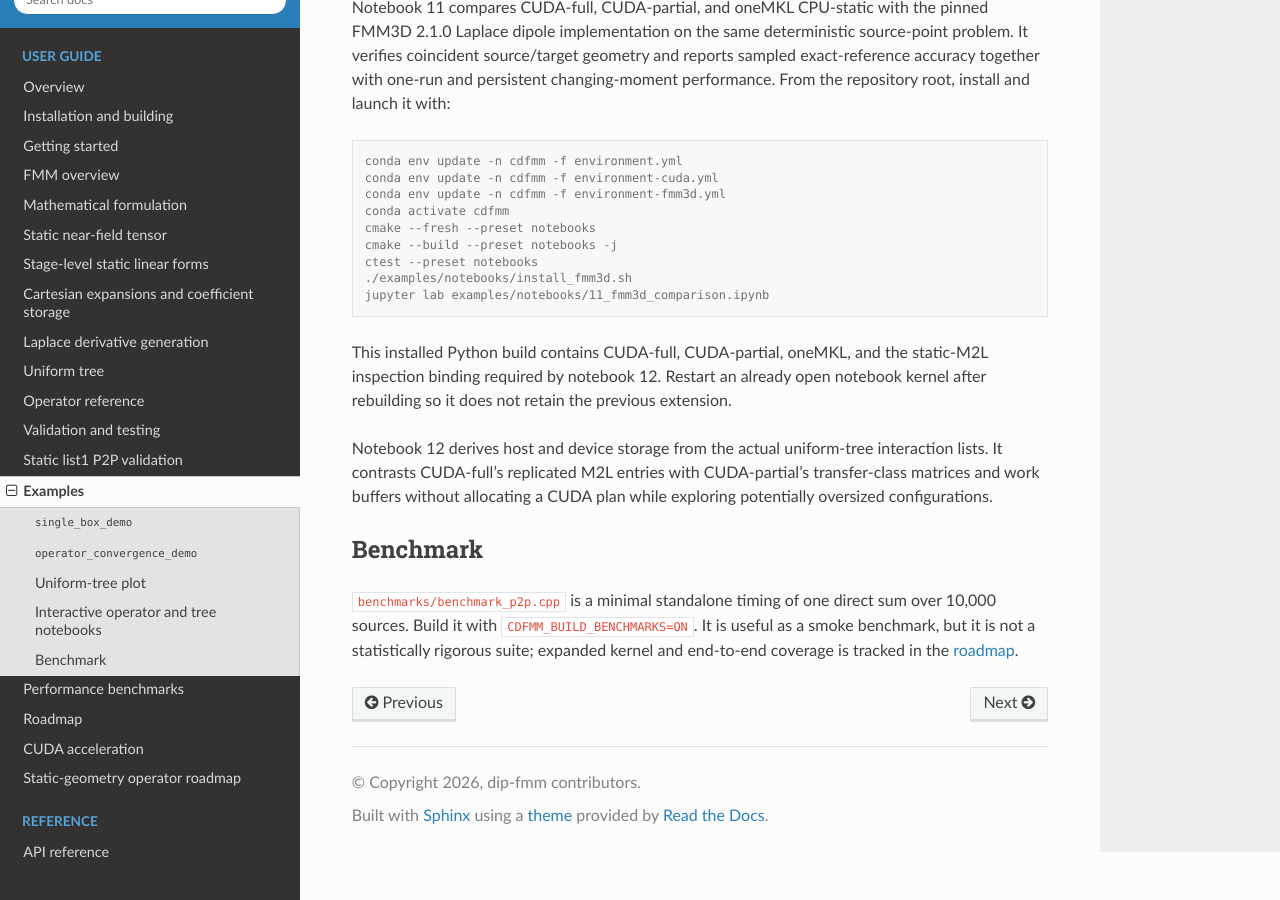
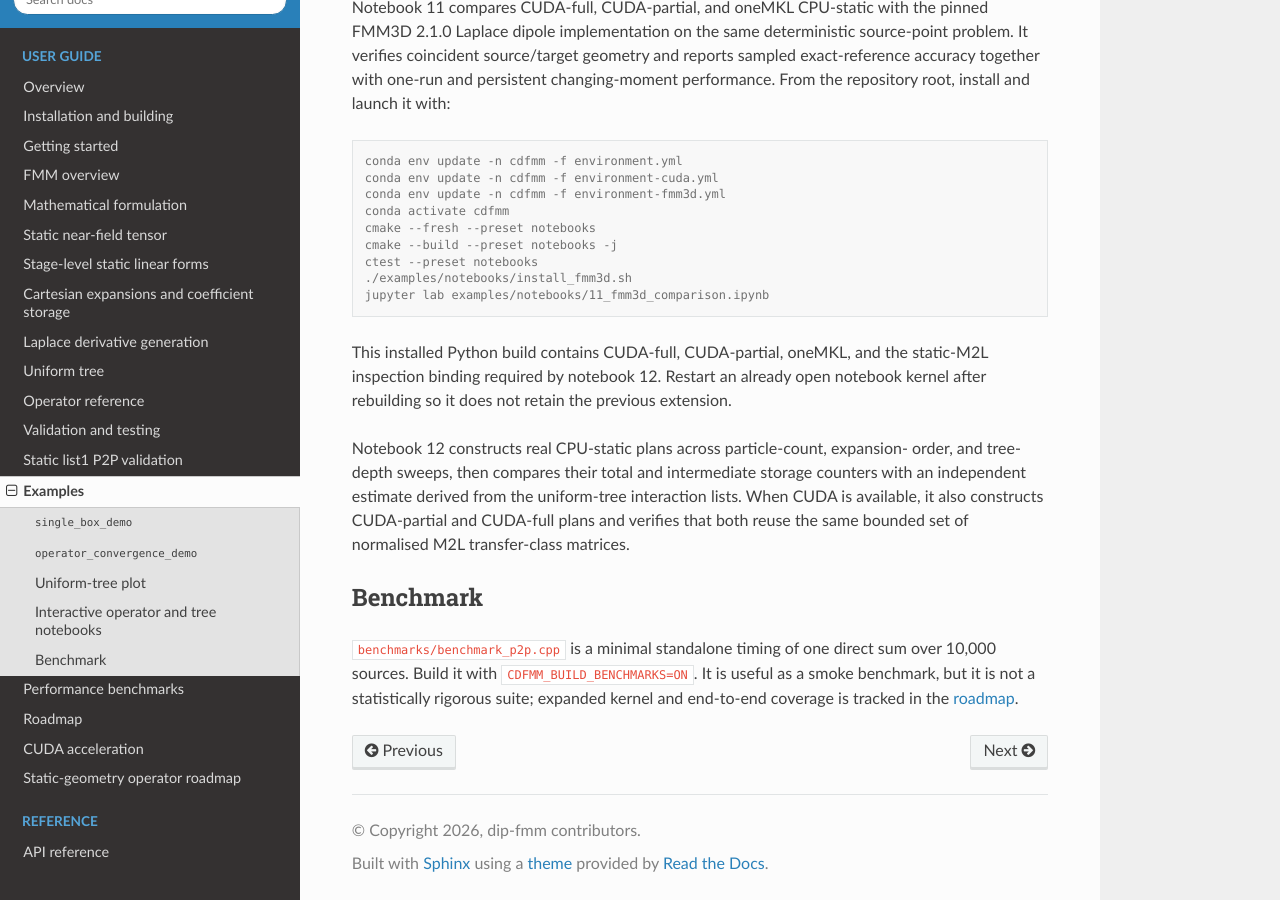
Before and after one commit to Ximtecs/dip-fmm, a Sphinx documentation site: the page built from docs/examples.md, in a window 1280 px wide and 900 px high, scrolled down 1372 px. Built offline with Sphinx 7.4.7 and the Read the Docs theme 3.1.0, drawn with Linux system fonts in a browser that asks for light colours; the version number is read from the project's files by our own code.

Commit message:
Document measured FMM memory notebook

```diff
--- a/docs/examples.md
+++ b/docs/examples.md
@@ -82,10 +82,12 @@ This installed Python build contains CUDA-full, CUDA-partial, oneMKL, and the
 static-M2L inspection binding required by notebook 12. Restart an already open
 notebook kernel after rebuilding so it does not retain the previous extension.
 
-Notebook 12 derives host and device storage from the actual uniform-tree
-interaction lists. It contrasts CUDA-full's replicated M2L entries with
-CUDA-partial's transfer-class matrices and work buffers without allocating a
-CUDA plan while exploring potentially oversized configurations.
+Notebook 12 constructs real CPU-static plans across particle-count, expansion-
+order, and tree-depth sweeps, then compares their total and intermediate
+storage counters with an independent estimate derived from the uniform-tree
+interaction lists.  When CUDA is available, it also constructs CUDA-partial
+and CUDA-full plans and verifies that both reuse the same bounded set of
+normalised M2L transfer-class matrices.
 
 ## Benchmark
 
```
Also changed, not shown: examples/notebooks/README.md.
